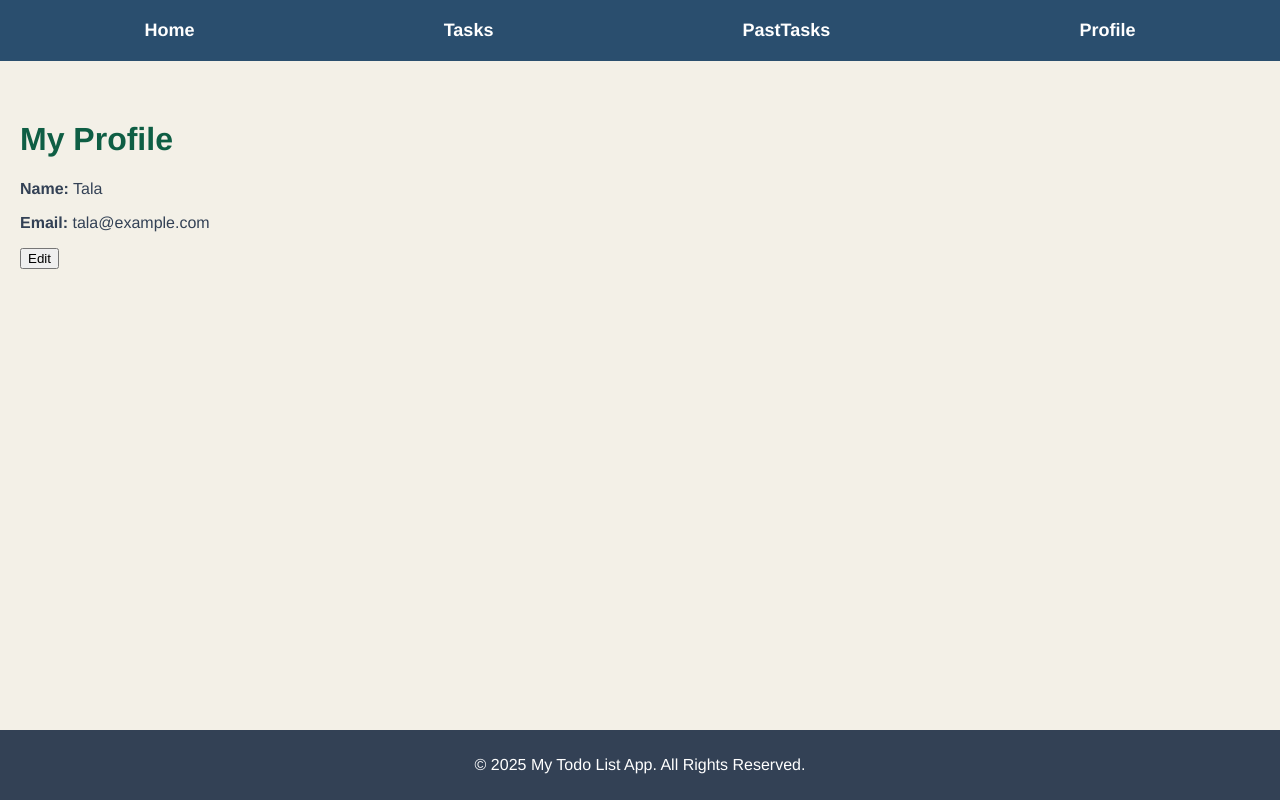
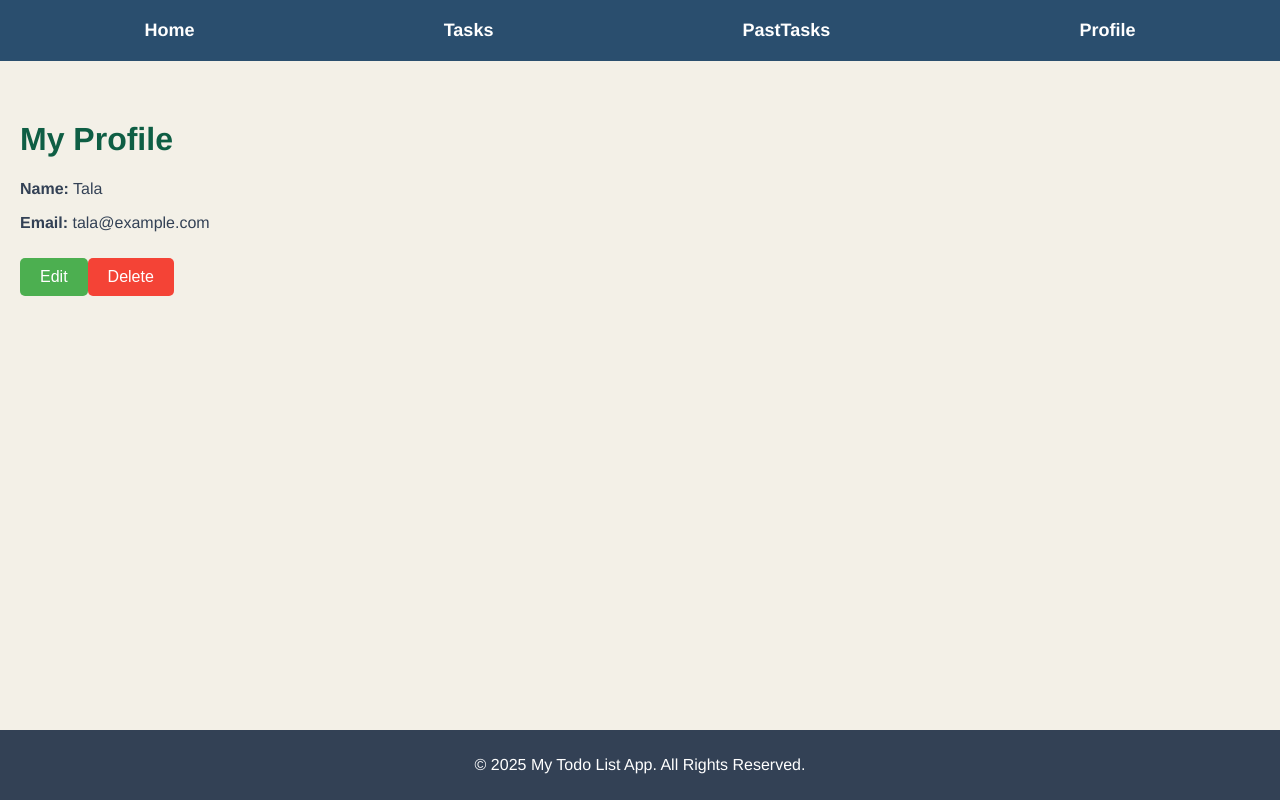
Before and after one commit to kamel-Ibrahim/todo-01, a React (Create React App) app: page /profile in a window 1280 px wide. Built offline with nearby package versions, Linux system fonts and the light colour scheme.

Commit message:
fixed the button component have to add to profile and tasks

```diff
--- a/src/components/Button.js
+++ b/src/components/Button.js
@@ -1,13 +1,37 @@
-// src/components/Button.js
 import React from 'react';
-import { Link } from 'react-router-dom';
-import styles from './Button.module.css'; // Import button styles
 
-const Button = ({ text, link }) => {
+// Button component that takes label, onClick handler, and style type
+const Button = ({ label, onClick, type = 'primary' }) => {
+  const buttonStyles = {
+    primary: {
+      backgroundColor: '#4CAF50', // Green for Save
+      color: 'white',
+      padding: '10px 20px',
+      border: 'none',
+      borderRadius: '5px',
+      cursor: 'pointer',
+      fontSize: '16px',
+      margin: '10px 0',
+    },
+    delete: {
+      backgroundColor: '#f44336', // Red for Delete
+      color: 'white',
+      padding: '10px 20px',
+      border: 'none',
+      borderRadius: '5px',
+      cursor: 'pointer',
+      fontSize: '16px',
+      margin: '10px 0',
+    },
+  };
+
   return (
-    <Link to={link} className={styles.button}>
-      {text}
-    </Link>
+    <button
+      onClick={onClick}
+      style={type === 'delete' ? buttonStyles.delete : buttonStyles.primary}
+    >
+      {label}
+    </button>
   );
 };
 
--- a/src/pages/Profile.jsx
+++ b/src/pages/Profile.jsx
@@ -1,5 +1,5 @@
 import React, { useState } from 'react';
-
+import Button from '../components/Button';
 export default function Profile() {
   const [user, setUser] = useState({
     name: 'Tala',
@@ -9,18 +9,23 @@ export default function Profile() {
   const [emailError, setEmailError] = useState('');
 
   const handleSave = () => {
-    // Validate email
+    // Validate email before saving
     if (!validateEmail(user.email)) {
       setEmailError('Please enter a valid email address');
       return;
     }
+
     setEmailError('');
     setIsEditing(false);
     alert('Profile updated!');
   };
 
+  const handleDelete = () => {
+    alert('Profile deleted!');
+  };
+
   const validateEmail = (email) => {
-    // Simple email validation using regex
+    // Simple email validation regex
     const re = /^[a-zA-Z0-9._%+-]+@[a-zA-Z0-9.-]+\.[a-zA-Z]{2,}$/;
     return re.test(email);
   };
@@ -44,13 +49,14 @@ export default function Profile() {
             placeholder="Enter your email"
           />
           {emailError && <p style={{ color: 'red' }}>{emailError}</p>}
-          <button onClick={handleSave}>Save</button>
+          <Button label="Save" onClick={handleSave} type="primary" />
         </div>
       ) : (
         <div>
           <p><strong>Name:</strong> {user.name}</p>
           <p><strong>Email:</strong> {user.email}</p>
-          <button onClick={() => setIsEditing(true)}>Edit</button>
+          <Button label="Edit" onClick={() => setIsEditing(true)} type="primary" />
+          <Button label="Delete" onClick={handleDelete} type="delete" />
         </div>
       )}
     </div>
```
Also changed, not shown: src/components/Button.module.css (deleted, +0 -13 lines).
